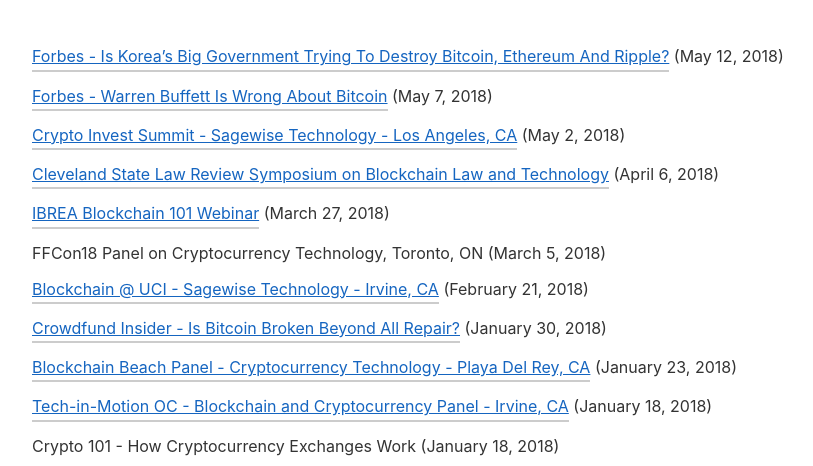
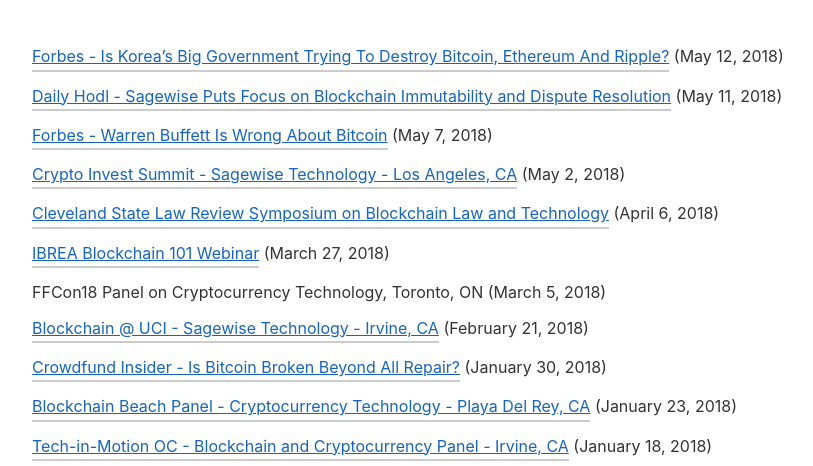
Before and after one commit to thedrbits/drbitsblog, a Jekyll site: the page built from press.md, in a window 1280 px wide and 900 px high, scrolled down 4252 px, cut to the strip 174-640 px from the top of the window. Shown: the whole strip, without its empty margins (232-1045 px from the left). Built offline with Jekyll 4.4.1, drawn with Linux system fonts in a browser that asks for light colours.

Commit message:
add old article about Sagewise

```diff
--- a/press.md
+++ b/press.md
@@ -75,6 +75,8 @@ Transparency 18 Sagewise Live Demo - Atlanta, GA (May 22, 2018)
 \\
 [Forbes - Is Korea's Big Government Trying To Destroy Bitcoin, Ethereum And Ripple?](https://www.forbes.com/sites/panosmourdoukoutas/2018/05/12/is-koreas-big-government-trying-to-destroy-bitcoin-ethereum-ripple/#2fabaace4f44) (May 12, 2018)
 
+[Daily Hodl - Sagewise Puts Focus on Blockchain Immutability and Dispute Resolution](https://dailyhodl.com/2018/05/11/sagewise-puts-focus-on-blockchain-immutability-and-dispute-resolution/) (May 11, 2018)
+
 [Forbes - Warren Buffett Is Wrong About Bitcoin](https://www.forbes.com/sites/panosmourdoukoutas/2018/05/07/warren-buffett-is-wrong-about-bitcoin/#a14877b379c8) (May 7, 2018)
 
 [Crypto Invest Summit - Sagewise Technology - Los Angeles, CA](https://www.eventbrite.com/e/crypto-invest-summit-tickets-42439339206#) (May 2, 2018)
```
